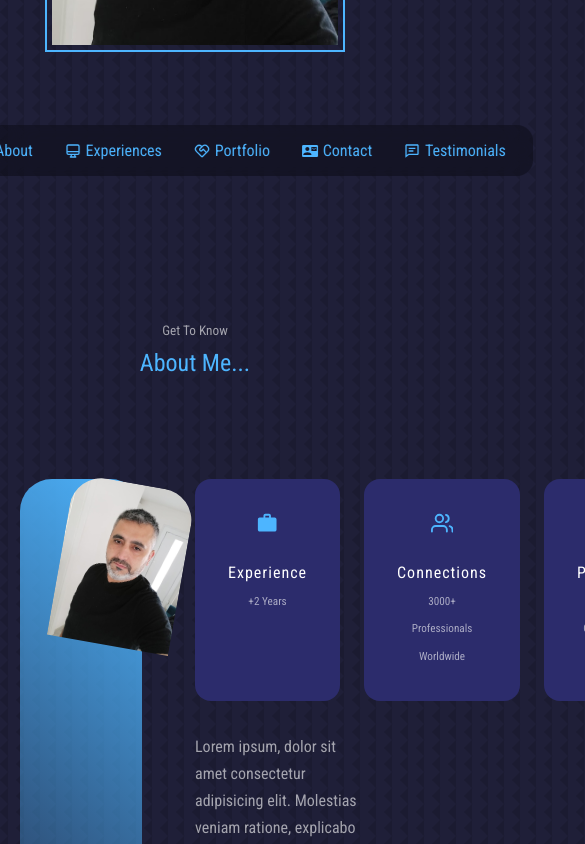
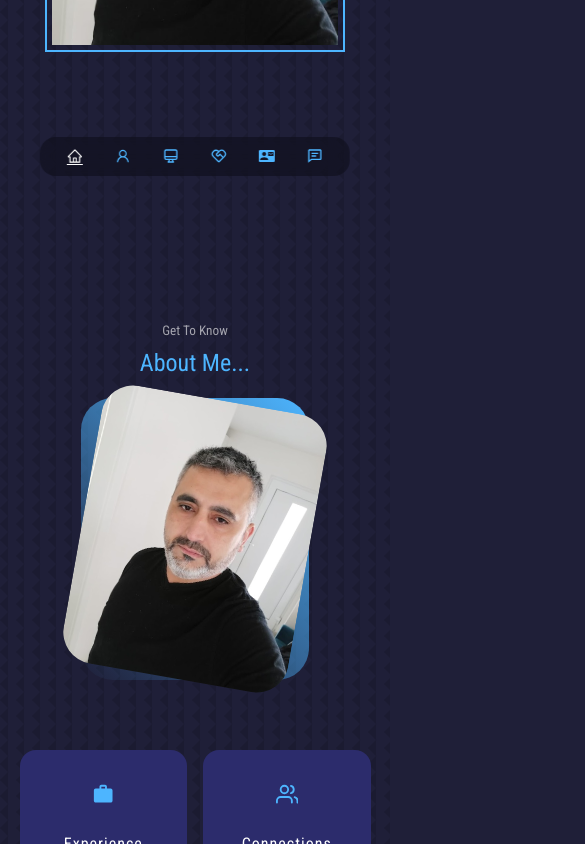
Before and after one commit to ruyisbaros/my_portfolio, a React (Create React App) app: page / in a window 390 px wide. Shown: the part 620-1464 px from the top of the page, 585 px wide, since content can reach past the window. Built offline with nearby package versions, Linux system fonts and the light colour scheme.

Commit message:
about responsive setted

```diff
--- a/src/components/about/about.css
+++ b/src/components/about/about.css
@@ -75,3 +75,42 @@
     margin: 2rem 0rem 2.6rem;
     color: var(--color-light)
 }
+/* RESPONSIVE SETTINGS */
+
+/* Tablets */
+@media screen and (max-width: 1024px) {
+    #about h2 {
+        margin-bottom: 0.9rem;
+    }
+
+    .about__container {
+        grid-template-columns: 1fr;
+        gap: 0;
+    }
+
+    .about__me {
+        width: 50%;
+        margin: 2rem auto 4rem;
+    }
+
+    .about__content p {
+        margin: 1rem 0rem 1.6rem;
+    }
+}
+
+/* Mobiles */
+@media screen and (max-width: 600px) {
+    .about__me {
+        width: 65%;
+        margin: 0rem auto 3rem;
+    }
+
+    .about__cards {
+        grid-template-columns: 1fr 1fr;
+        gap: 1rem;
+    }
+
+    .about__content {
+        text-align: center;
+    }
+}
--- a/src/components/nav/Nav.jsx
+++ b/src/components/nav/Nav.jsx
@@ -18,37 +18,37 @@ const Nav = () => {
             <a href="#header" className={activeNav === "#header" ? "active" : ""}
                 onClick={() => setActiveNav("#header")}>
                 <AiOutlineHome />
-                Home
+                <span>Home</span>
             </a>
             <a href="#about" className={activeNav === "#about" ? "active" : ""}
                 onClick={() => setActiveNav("#about")}
             >
                 <AiOutlineUser />
-                About
+                <span>About</span>
             </a>
             <a href="#experience" className={activeNav === "#experience" ? "active" : ""}
                 onClick={() => setActiveNav("#experience")}
             >
                 <HiOutlineDesktopComputer />
-                Experiences
+                <span>Experiences</span>
             </a>
             <a href="#portfolio" className={activeNav === "#portfolio" ? "active" : ""}
                 onClick={() => setActiveNav("#portfolio")}
             >
                 <RiServiceLine />
-                Portfolio
+                <span>Portfolio</span>
             </a>
             <a href="#contact" className={activeNav === "#contact" ? "active" : ""}
                 onClick={() => setActiveNav("#contact")}
             >
                 <MdContactMail />
-                Contact
+                <span>Contact</span>
             </a>
             <a href="#testimonials" className={activeNav === "#testimonials" ? "active" : ""}
                 onClick={() => setActiveNav("#testimonials")}
             >
                 <BiCommentDetail />
-                Testimonials
+                <span>Testimonials</span>
             </a>
         </nav>
     )
--- a/src/components/nav/nav.css
+++ b/src/components/nav/nav.css
@@ -26,3 +26,9 @@ nav a.active {
     font-weight: bold;
     border-bottom: 1px solid var(--color-white);
 }
+/* Mobiles */
+@media screen and (max-width: 600px) {
+    nav span {
+        display: none;
+    }
+}
```
